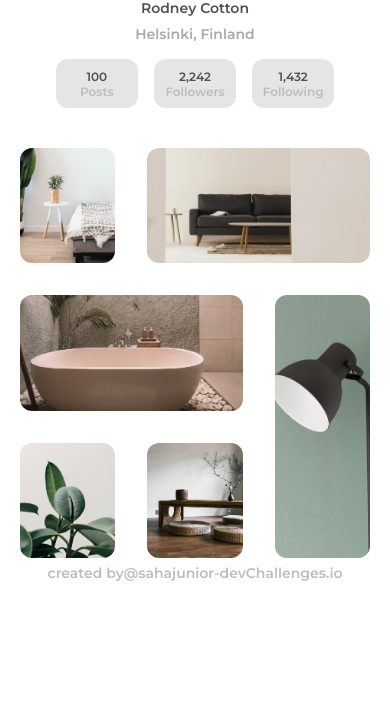
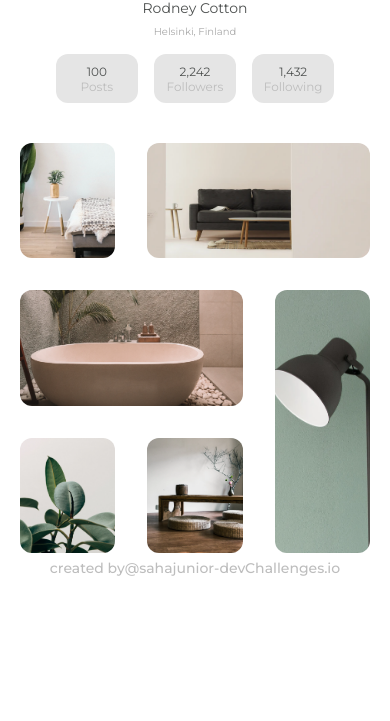
Before and after one commit to sahajunior/My-Gallery, a plain HTML site: page index.html in a window 390 px wide. Shown: the part 123-844 px from the top of the page. Drawn offline with Linux system fonts and the light colour scheme.

Commit message:
Changed General Format

```diff
--- a/index.html
+++ b/index.html
@@ -23,7 +23,7 @@
         </span>
       </div>
 
-      <div class="account-detail">
+      <div class="acc-detail">
         <span class="card">
           <span class="card-number">100</span>
           <span class="card-type">Posts</span>
--- a/style.css
+++ b/style.css
@@ -1,4 +1,4 @@
-@import url("https://fonts.googleapis.com/css2?family=Montserrat:wght@600&display=swap");
+@import url("https://fonts.googleapis.com/css2?family=Montserrat:wght@400;500;600;700&display=swap");
 
 html {
   position: relative;
@@ -54,7 +54,7 @@ img {
   border-radius: 12px;
 }
 
-.account-detail {
+.acc-detail {
   display: flex;
   justify-content: center;
   width: 100%;
@@ -184,7 +184,7 @@ footer {
     font-size: 14px;
   }
 
-  .Address {
+  .address {
     font-size: 10px;
   }
 
@@ -193,7 +193,7 @@ footer {
     font-size: 12px;
   }
 
-  .account-detail {
+  .acc-detail {
     margin-top: 0.5rem;
   }
 }
```
